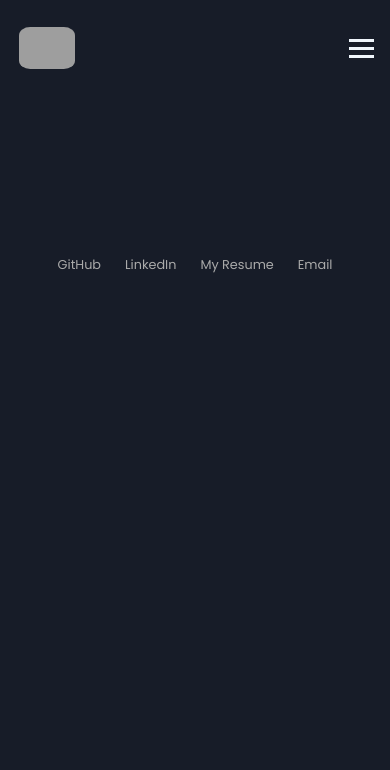
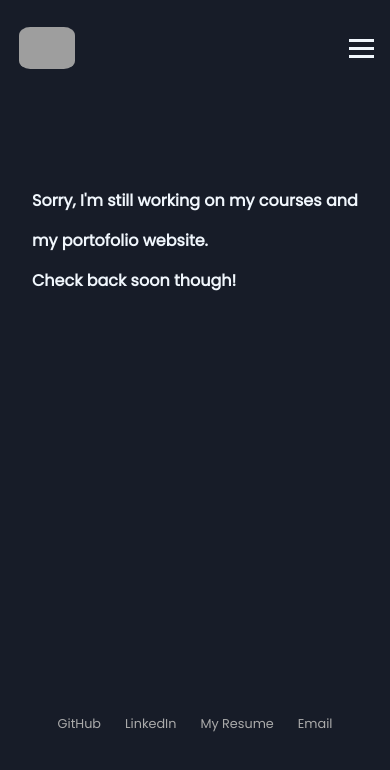
Before and after one commit to andreimorogan/andrei-morogan-portfolio, a React (Create React App) app: page /#/projects in a window 390 px wide. Shown: the top 770 px of the page. Built offline with nearby package versions, Linux system fonts and the light colour scheme; grey boxes are pictures that could not be loaded.

Commit message:
Updated links and added placeholders

```diff
--- a/src/App.js
+++ b/src/App.js
@@ -1,5 +1,4 @@
 import React from 'react';
-import ReactDOM from "react-dom/client";
 import './App.css';
 import About from './pages/About';
 import Projects from './pages/Projects';
@@ -20,8 +19,4 @@ function App() {
   );
 }
 
-
-const root = ReactDOM.createRoot(document.getElementById('root'));
-root.render(<App />);
-
 export default App;
--- a/src/components/Button.js
+++ b/src/components/Button.js
@@ -1,9 +1,10 @@
 import React from "react";
 import styles from "./Button.module.css"
+import { Link } from "react-router-dom";
 
-const Button = ({text}) => {
+const Button = ({text, link}) => {
     return (
-        <button className={styles['styled-button']}>{text}</button>
+        <Link to={`../${link}`}><button className={styles['styled-button']}>{text}</button></Link>
     );
 }
 
--- /dev/null
+++ b/src/components/ContactSection.js
@@ -0,0 +1,17 @@
+import React from "react";
+import styles from "./ContactSection.module.css"
+
+const ContactSection = () => {
+    return (
+        <div className={styles['contact-section']}>
+            <h1 className={styles.small}>You can get a hold of me @ <span className={styles.highlight}><a href="mailto:andreymorogan@gmail.com">andreymorogan@gmail.com</a></span>
+            <br/>
+            I will do my best to reply as soon as possible!
+            <br/>
+            Other relevant info can be found in my resume <span className={styles.highlight}><a href="https://drive.google.com/file/d/1oevEdl9GW5j_YGFjM7H0Bus80_NmRrZK/view" target="_blank">here</a></span>.
+            </h1>
+        </div>
+    );
+}
+
+export default ContactSection;
--- /dev/null
+++ b/src/components/ContactSection.module.css
@@ -0,0 +1,43 @@
+.contact-section {
+    height: 100%;
+    width: 100%;
+    display: flex;
+    justify-content: center;
+    align-items: center;
+    padding: 8rem;
+    line-height: 4rem;
+    margin: 5vh 0 25vh 0;
+}
+
+.highlight > a {
+    color: inherit;
+    text-decoration-color: #6633ff;
+
+}
+
+.highlight {
+    text-decoration: underline;
+}
+
+.highlight:hover {
+    background-color: #6633ff;
+    transition: 0.3s ease-in;
+}
+
+.small {
+    font-size: clamp(1.5rem, 1.5vw, 2rem)
+}
+
+@media (max-width: 969px) {
+    .small {
+        font-size: clamp(1rem, 1vw, 2rem)
+    }
+}
+
+@media (max-width:768px) {
+    .contact-section {
+        padding: 2rem;
+        line-height: 2.5rem;
+    }
+
+}
--- a/src/components/Footer.js
+++ b/src/components/Footer.js
@@ -7,8 +7,8 @@ const Footer = () => {
             <ul id={styles['footer-items']}>
                 <li><a href="https://www.github.com/andreymorogan" target='blank'>GitHub</a></li>
                 <li><a href="#">LinkedIn</a></li>
-                <li><a href="#">My Resume</a></li>
-                <li><a href="#">Email</a></li>
+                <li><a href="https://drive.google.com/file/d/1oevEdl9GW5j_YGFjM7H0Bus80_NmRrZK/view" target="_blank">My Resume</a></li>
+                <li><a href="mailto:andreymorogan@gmail.com">Email</a></li>
             </ul>
         </footer>
     );
--- a/src/components/Navbar.js
+++ b/src/components/Navbar.js
@@ -23,9 +23,9 @@ const Navbar = () => {
                     <img src={Logo} alt="The logo." className={styles['logo-img']} />
                     <div className={styles.group}>
                         <ul className= {`${styles.navigation} ${toggleClassCheck}`}>
-                            <li><Link to="about">About</Link></li>
-                            <li><Link to="projects">Projects</Link></li>
-                            <li><Link to="contact">Contact</Link></li>
+                            <li><Link to="/">About</Link></li>
+                            <li><Link to="../projects">Projects</Link></li>
+                            <li><Link to="../contact">Contact</Link></li>
                         </ul>
                     </div>
                     <div className={`${styles.hamburger} ${toggleClassCheck}`} onClick={handleClick}>
--- /dev/null
+++ b/src/components/Placeholder.js
@@ -0,0 +1,15 @@
+import React from "react";
+import styles from './Placeholder.module.css'
+
+const Placeholder = () => {
+    return (
+        <div className={styles.placeholder}>
+            <h1 className={styles.small}>Sorry, I'm still working on my courses and my portofolio website.
+                <br/>
+                Check back soon though!
+            </h1>
+        </div>
+    );
+}
+
+export default Placeholder
--- /dev/null
+++ b/src/components/Placeholder.module.css
@@ -0,0 +1,26 @@
+.placeholder {
+    height: 100%;
+    width: 100%;
+    display: flex;
+    justify-content: center;
+    align-items: center;
+    padding: 8rem;
+    line-height: 4rem;
+    margin: 5vh 0 25vh 0;
+}
+.small {
+    font-size: clamp(1.5rem, 1.5vw, 2rem)
+}
+
+@media (max-width: 969px) {
+    .small {
+        font-size: clamp(1rem, 1vw, 2rem)
+    }
+}
+
+@media (max-width:768px) {
+    .placeholder {
+        padding: 2rem;
+        line-height: 2.5rem;
+    }
+}
--- a/src/pages/About.js
+++ b/src/pages/About.js
@@ -22,8 +22,8 @@ function About() {
           <Fade triggerOnce="true">
             <SkillsCard />
             <InlineContainer>
-              <Button text={'Contact'} />
-              <Button text={'My Projects'} />
+              <Button text={'Contact'} link={'contact'} />
+              <Button text={'My Projects'} link={'projects'} />
             </InlineContainer>
             <Footer />
           </Fade>
--- a/src/pages/Contact.js
+++ b/src/pages/Contact.js
@@ -0,0 +1,24 @@
+import React from 'react';
+import Navbar from '../components/Navbar';
+import Body from '../containers/Body';
+import Footer from '../components/Footer';
+import { Fade } from "react-awesome-reveal";
+import ContactSection from '../components/ContactSection';
+
+function Contact() {
+  return (
+    <React.StrictMode>
+      <>
+        <Body>
+          <Navbar />
+          <Fade triggerOnce="true" delay="70">
+            <ContactSection />
+            <Footer />
+          </Fade>
+        </Body>
+      </>
+    </React.StrictMode>
+  );
+}
+
+export default Contact;
--- a/src/pages/Projects.js
+++ b/src/pages/Projects.js
@@ -3,6 +3,7 @@ import Navbar from '../components/Navbar';
 import Body from '../containers/Body';
 import Footer from '../components/Footer';
 import { Fade } from "react-awesome-reveal";
+import Placeholder from '../components/Placeholder';
 
 function Projects() {
   return (
@@ -10,7 +11,8 @@ function Projects() {
       <>
         <Body>
           <Navbar />
-          <Fade triggerOnce="true">
+          <Fade triggerOnce="true" delay="70">
+            <Placeholder />
             <Footer />
           </Fade>
         </Body>
```
